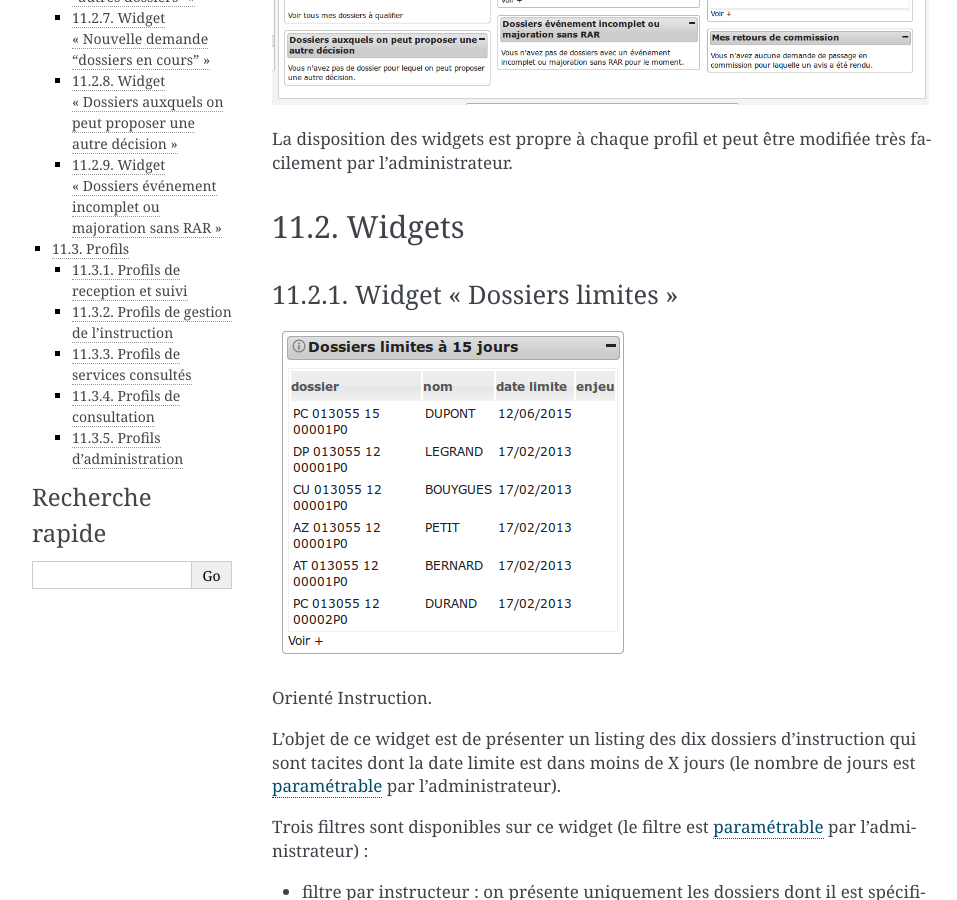
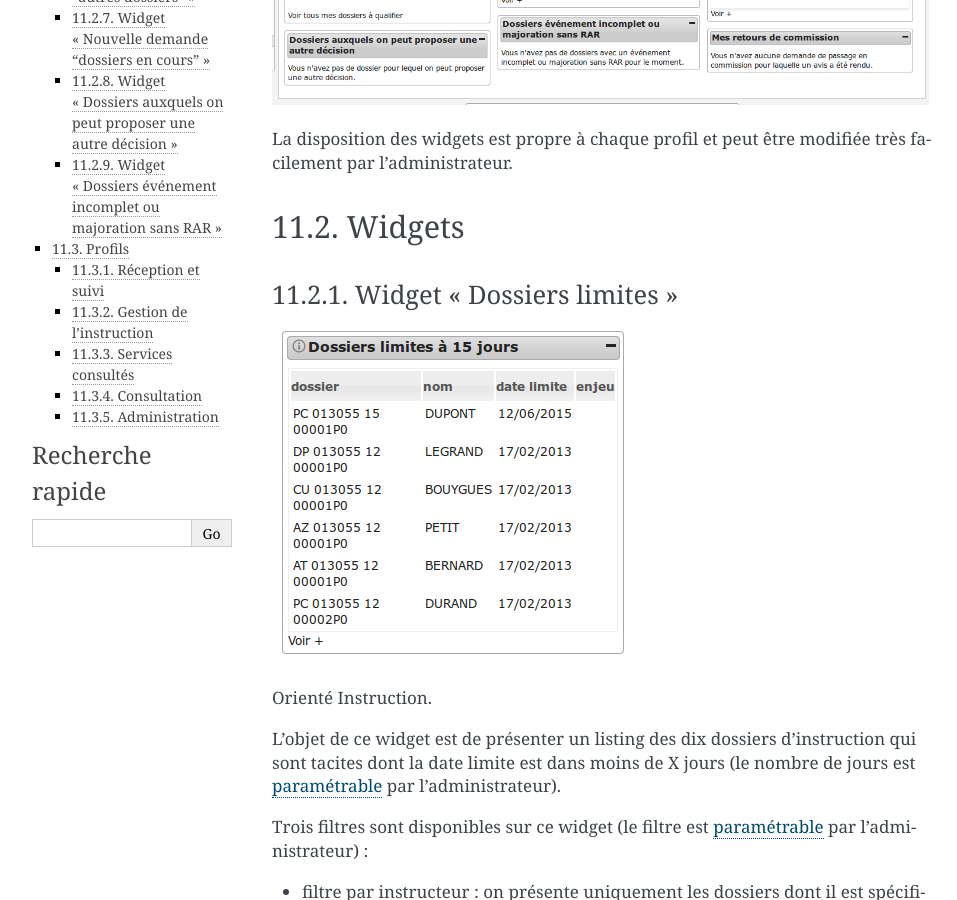
Before and after one commit to mpavaux/openads-documentation, a Sphinx documentation site: the page built from source/manuel_utilisateur/ergonomie/index.rst, in a window 1280 px wide and 900 px high, scrolled down 480 px. Shown: the whole window, without its empty margins (148-1105 px from the left). Built offline with Sphinx 7.4.7, drawn with Linux system fonts in a browser that asks for light colours; some of the changed text lies outside the part shown.

Commit message:
Correction sous-titres

```diff
--- a/source/manuel_utilisateur/ergonomie/index.rst
+++ b/source/manuel_utilisateur/ergonomie/index.rst
@@ -200,8 +200,8 @@
 Profils
 =======
 
-Profils de reception et suivi
------------------------------
+Réception et suivi
+------------------
 
 .. toctree::
     :maxdepth: 1
@@ -210,8 +210,8 @@
     profils/suivi.rst
     profils/guichet_suivi.rst
 
-Profils de gestion de l'instruction
------------------------------------
+Gestion de l'instruction
+------------------------
 
 .. toctree::
     :maxdepth: 1
@@ -224,8 +224,8 @@
     profils/instructeur_polyvalent.rst
     profils/instructeur_polyvalent_commune.rst
 
-Profils de services consultés
------------------------------
+Services consultés
+------------------
 
 .. toctree::
     :maxdepth: 1
@@ -233,8 +233,8 @@
     profils/service_consulte.rst
     profils/service_consulte_interne.rst
 
-Profils de consultation
------------------------
+Consultation
+------------
 
 .. toctree::
     :maxdepth: 1
@@ -242,8 +242,8 @@
     profils/visualisation_da.rst
     profils/visualisation_da_di.rst
 
-Profils d'administration
-------------------------
+Administration
+--------------
 
 .. toctree::
     :maxdepth: 1
```
